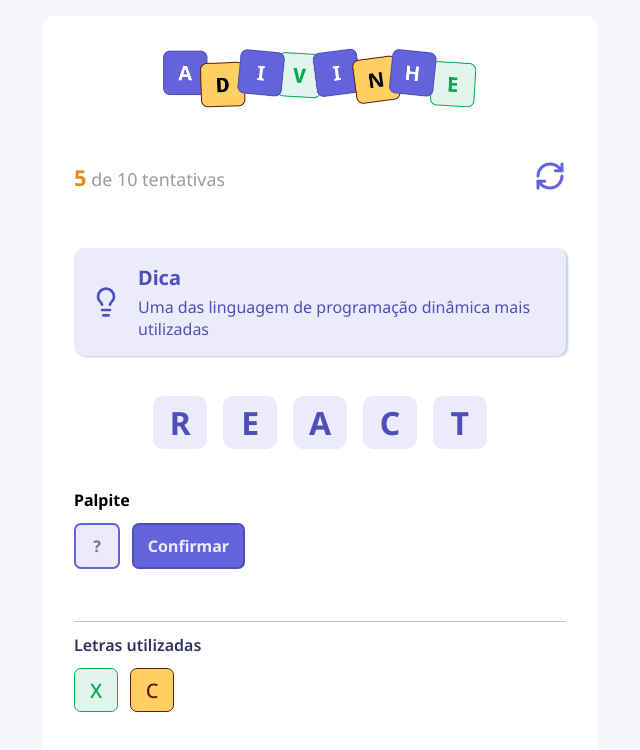
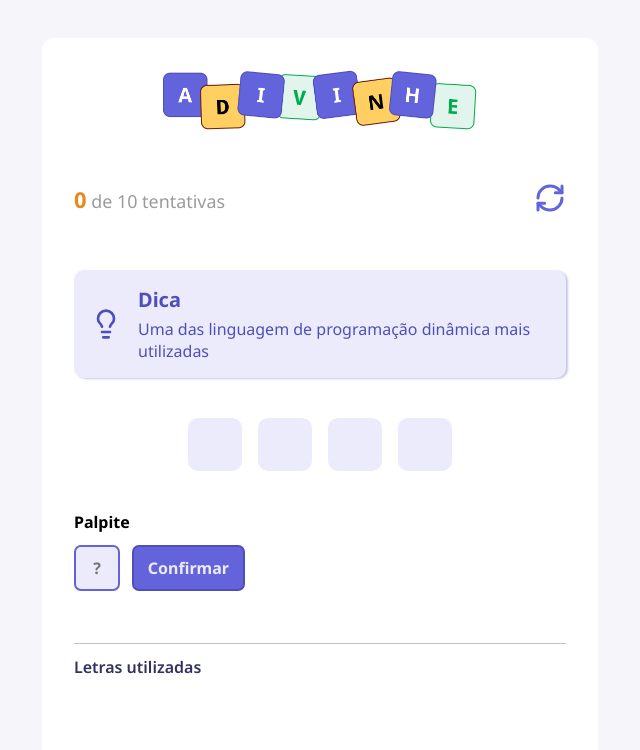
Before and after one commit to emmanuelmarcosdeoliveira/adivinhe, a React (Vite) app: page / in a window 1280 px wide. Shown: the top 750 px of the page, without its empty margins (320-960 px from the left). Built offline with nearby package versions, Linux system fonts and the light colour scheme.

Commit message:
feat: developed the functionality of inserting typed letters

```diff
--- a/src/App.tsx
+++ b/src/App.tsx
@@ -1,34 +1,78 @@
+import { useEffect, useState } from "react";
 import styles from "./app.module.css";
 import Button from "./components/Button";
 import Header from "./components/Header";
 import Input from "./components/Input";
 import Letter from "./components/Letter";
-import LettersUser from "./components/LettersUsed";
+import LettersUsed, { LetterUsedProps } from "./components/LettersUsed";
 import Tip from "./components/Tip";
+import { Challenge, WORDS } from "./utils/words";
 
 function App() {
+  const [letterUsed, setLetterUsed] = useState<LetterUsedProps[]>([]);
+  const [challenge, setChalenge] = useState<Challenge | null>(null);
+  const [attempts, setAttempts] = useState(0);
+  const [letter, setLetter] = useState("");
+
+  function startGame() {
+    const index = Math.floor(Math.random() * WORDS.length);
+    const randonWord = WORDS[index];
+    setChalenge(randonWord);
+    setAttempts(0);
+    setLetter("");
+  }
+
   function handleRestartGame() {
     alert("Jogo sendo reiniciado");
   }
+
+  function handleConfirm() {
+    if (!challenge) {
+      return;
+    }
+    if (!letter.trim()) {
+      alert("Digite uma  letra ");
+    }
+    const value = letter.toUpperCase();
+    const exist = letterUsed.find((used) => used.value.toUpperCase() === value);
+    if (exist) {
+      return alert("Voce já utilizou está letra" + value);
+    }
+    setLetterUsed((prevState) => [...prevState, { value, correct: false }]);
+    setLetter("");
+  }
+
+  useEffect(() => {
+    startGame();
+  }, []);
+
+  if (!challenge) {
+    return null;
+  }
+
   return (
     <section className={styles.container}>
       <main>
-        <Header current={5} max={10} onRestart={handleRestartGame} />
+        <Header current={attempts} max={10} onRestart={handleRestartGame} />
 
         <Tip tip="Uma das linguagem de programação dinâmica mais utilizadas" />
         <div className={styles.world}>
-          <Letter value="r" />
-          <Letter value="e" />
-          <Letter value="a" />
-          <Letter value="c" />
-          <Letter value="t" />
+          {challenge.word.split("").map(() => (
+            <Letter value="" />
+          ))}
         </div>
         <h4>Palpite</h4>
         <div className={styles.guess}>
-          <Input autoFocus maxLength={1} placeholder="?" />
-          <Button title="Confirmar" />
+          <Input
+            autoFocus
+            maxLength={1}
+            placeholder="?"
+            value={letter}
+            onChange={(e) => setLetter(e.target.value)}
+          />
+          <Button onClick={handleConfirm} title="Confirmar" />
         </div>
-        <LettersUser />
+        <LettersUsed data={letterUsed} />
       </main>
     </section>
   );
--- a/src/components/LettersUsed/index.tsx
+++ b/src/components/LettersUsed/index.tsx
@@ -1,12 +1,27 @@
 import Letter from "../Letter";
 import styles from "./styles.module.css";
-export default function LettersUsed() {
+
+export type LetterUsedProps = {
+  value: string;
+  correct: boolean;
+};
+
+type Props = {
+  data: LetterUsedProps[];
+};
+
+export default function LettersUsed({ data }: Props) {
   return (
     <div className={styles.lettersUsed}>
       <h5>Letras utilizadas</h5>
       <div>
-        <Letter value="X" size="small" color="correct" />
-        <Letter value="c" size="small" color="wrong" />
+        {data.map(({ value, correct }) => (
+          <Letter
+            value={value}
+            size="small"
+            color={correct ? "correct" : "wrong"}
+          />
+        ))}
       </div>
     </div>
   );
```
